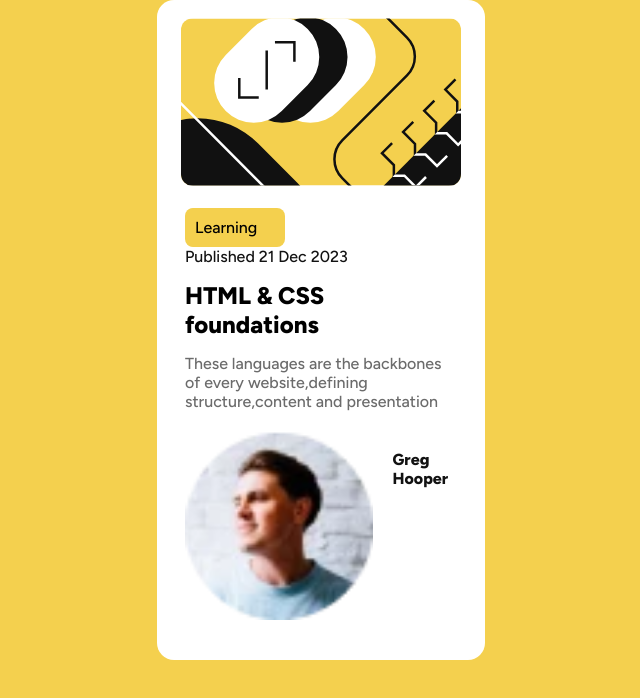
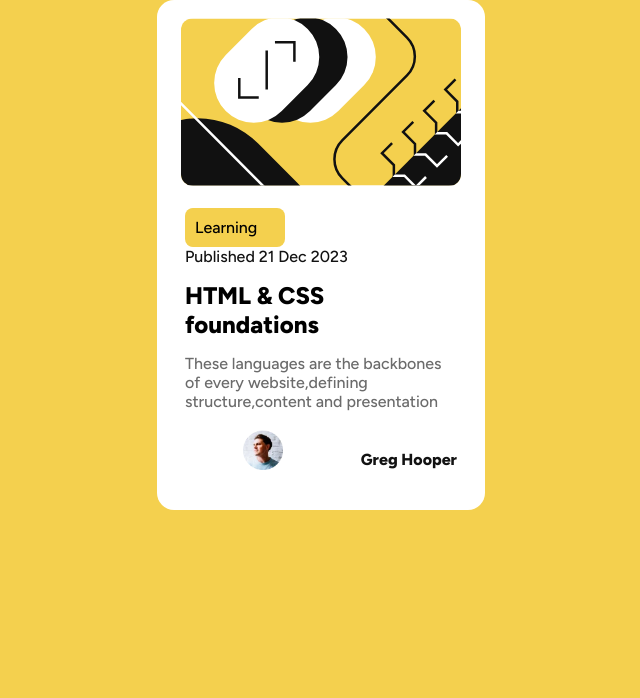
Before and after one commit to BrandonTholanah/blogpost, a plain HTML site: page index.html in a window 1280 px wide. Shown: the whole page, without its empty margins (319-959 px from the left). Drawn offline with Linux system fonts and the light colour scheme.

Commit message:
Update styles.css

```diff
--- a/styles.css
+++ b/styles.css
@@ -51,6 +51,7 @@
     padding-bottom: 15px;
 }
 .footer{display:flex;}
+.footer img{width:40px;}
 .footer p{margin-left: 20px;
 padding-top: 20px;
 font-weight: bold;}
```
